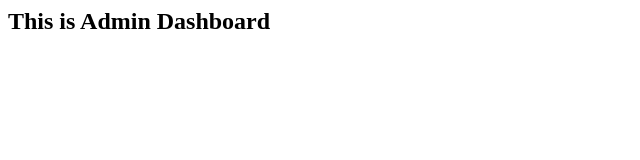
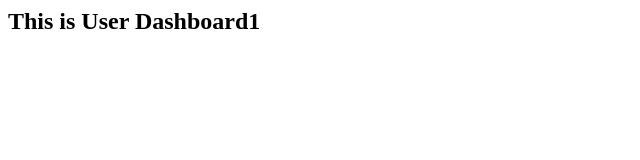
Before and after one commit to aum-barai-aiml-ak/day2_assignment, a plain HTML site: page src/index.html in a window 1280 px wide. Shown: the full height of the page, 0-640 px from the left. Drawn offline with Linux system fonts and the light colour scheme.

Commit message:
fixed index.html

```diff
--- a/src/index.html
+++ b/src/index.html
@@ -1,10 +1,10 @@
 <html>
     <head>
         <title>
-            Admin Dashboard
+            User Dashboard
         </title>
     </head>
     <body>
-        <h2>This is Admin Dashboard</h2>
+        <h2>This is User Dashboard1</h2>
     </body>
 </html>
```
